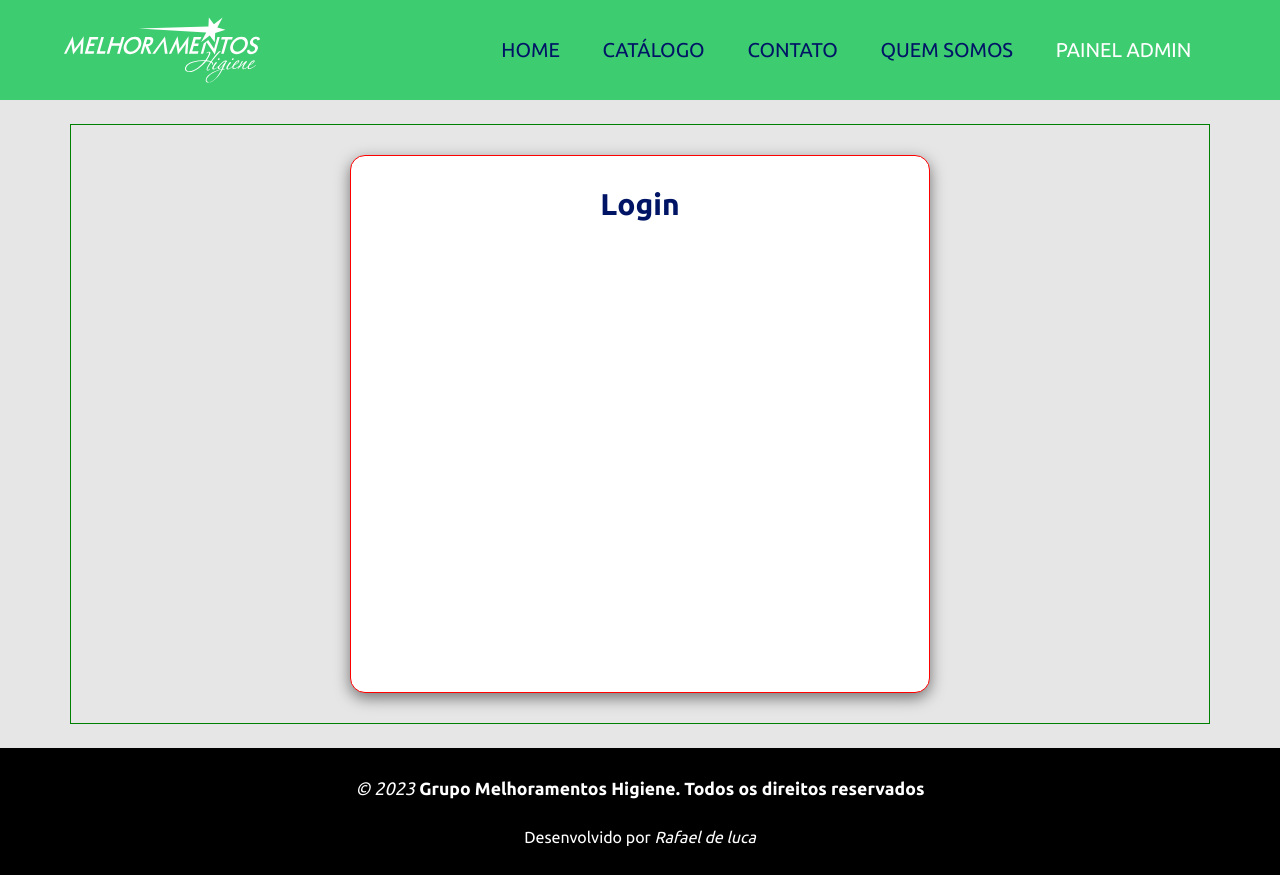
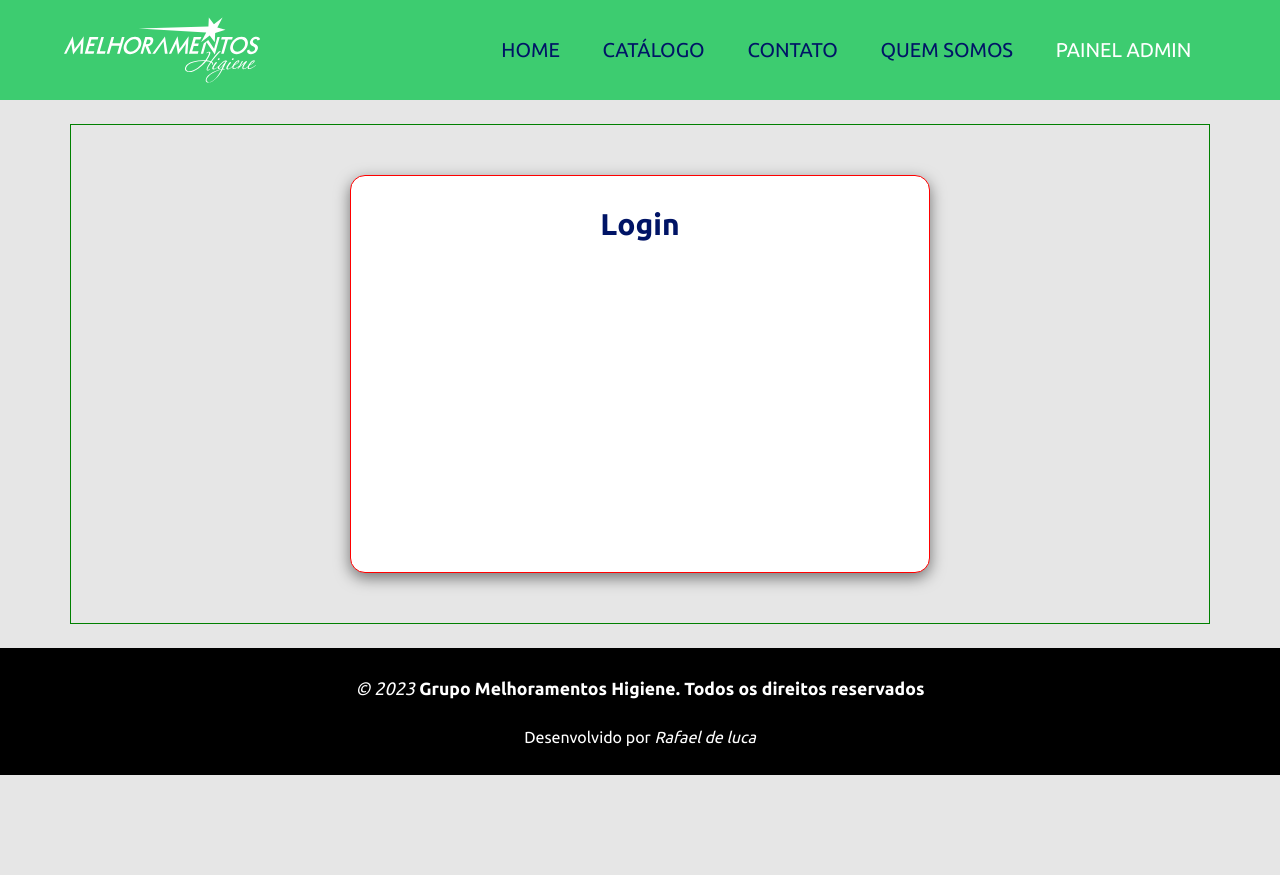
Before and after one commit to rafaelgauderio/typescript-react-elite-products-frontend, a React (Create React App) app: page /admin/autenticar/login in a window 1280 px wide. After the commit the page ends 800 px from the top, so only its background shows below. Built offline with nearby package versions, Linux system fonts and the light colour scheme; no server answers.

Commit message:
Formatando o parametro largura da folha

```diff
--- a/src/paginas/Admin/MenuAdmin/Autenticar/styles.css
+++ b/src/paginas/Admin/MenuAdmin/Autenticar/styles.css
@@ -27,7 +27,7 @@
 
 @media (min-width: 576px) {
   .autenticacao-container {
-    min-height: 600px;
+    min-height: 500px;
   }
 
   .autenticacao-container-login {
@@ -40,3 +40,9 @@
     width: 580px;
   }
 }
+
+@media (min-width: 992px) {
+    .autenticacao-container {
+      padding: 40px;
+    }
+  }
--- a/src/paginas/ProdutoDetalhado/index.tsx
+++ b/src/paginas/ProdutoDetalhado/index.tsx
@@ -6,12 +6,15 @@ import { Produto } from '../../tipos/Produto';
 import axios from 'axios';
 import ProdutoImageLoader from '../Produtos/CardLoader';
 import ProdutoDescricaoLoader from './ProdutoDescricaoLoader';
+import { formatarLargura } from '../../util/formatador';
 
 type ParametrosUrl = {
     produtoId: string;
 };
 
-function ProdutoDetalhado() {
+
+
+function ProdutoDetalhado( ) {
 
     const { produtoId } = useParams<ParametrosUrl>();
 
@@ -74,7 +77,7 @@ function ProdutoDetalhado() {
                                 </div>
                                 <h3>Descrição completa</h3>
                                 <p>{produto?.descricaoCompleta}</p>
-                                <p><strong>Largura da folha ou do rolo:</strong> {produto?.largura} cm</p>
+                                <p><strong>Largura da folha ou do rolo:</strong> {produto?.largura==null ? 'não se aplica' : formatarLargura(produto?.largura!)} cm</p>
                                 <p><strong>Fragrância:</strong> {produto?.fragrancia==null ? 'sem fragrância' : produto?.fragrancia}</p>
                             </div>
                         )}
--- /dev/null
+++ b/src/util/formatador.ts
@@ -0,0 +1,8 @@
+export const formatarLargura = (largura : number) => {
+
+   const parametros = { minimumFractionDigits: 1, maximumFractionDigits:1};
+   const larguraFormatada = new Intl.NumberFormat('pt-BR',parametros).format(largura);
+
+   return larguraFormatada;
+
+}
```
